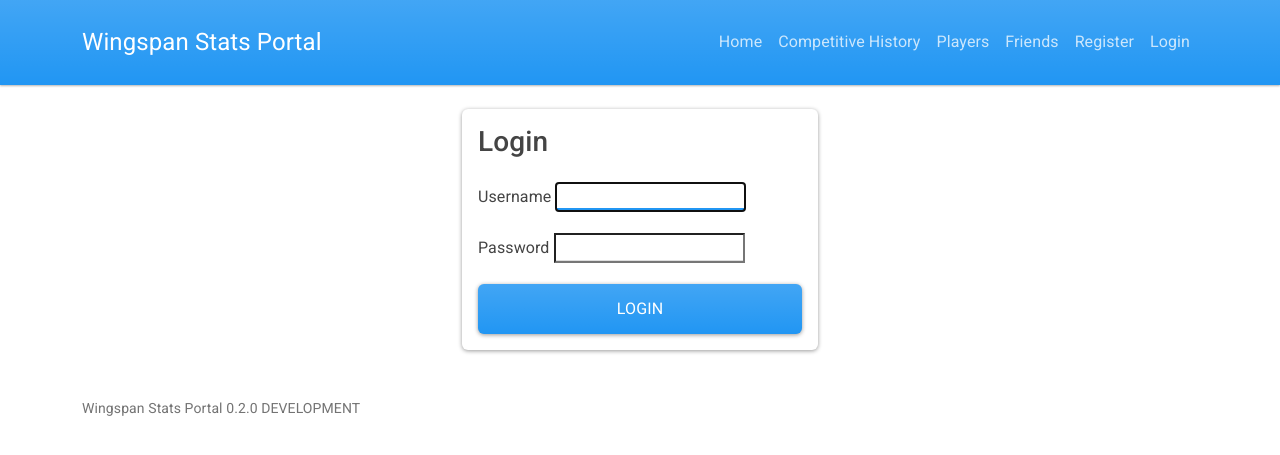
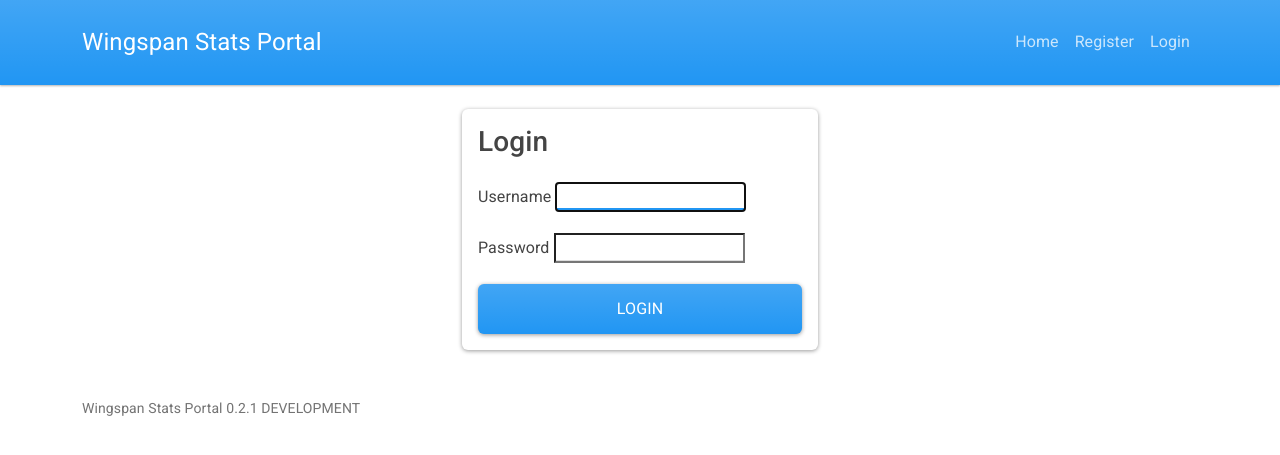
Before and after one commit to ndswecker/wingspan-stats-portal, a Django app: page /accounts/login/?next=/account/ in a window 1280 px wide. Shown: the top 455 px of the page. Run offline with Django 5.2, Linux system fonts and the light colour scheme; some libraries are stand-ins or nearby versions.

Commit message:
Clean up home for user type

```diff
--- a/app/config/settings/base.py
+++ b/app/config/settings/base.py
@@ -35,7 +35,7 @@ CSRF_TRUSTED_ORIGINS = env.list(
 )
 
 APPLICATION_NAME = "Wingspan Stats Portal"
-APPLICATION_VERSION = "0.2.0"
+APPLICATION_VERSION = "0.2.1"
 
 # Application definition
 
--- a/app/portal/templates/portal/base.html
+++ b/app/portal/templates/portal/base.html
@@ -31,106 +31,58 @@
 
             <div class="collapse navbar-collapse" id="mainNavbar">
                 <ul class="navbar-nav ms-auto">
+                    {# Public navigation #}
                     <li class="nav-item">
                         <a class="nav-link" href="{% url 'portal:home' %}">Home</a>
                     </li>
 
-                    <li class="nav-item">
-                        <a
-                            class="nav-link"
-                            href="{% url 'portal:competitive_history' %}">
-                            Competitive History
-                        </a>
-                    </li>
-
-                    <li class="nav-item">
-                        <a class="nav-link"
-                            href="{% url 'portal:player-overview' %}">
-                            Players
-                        </a>
-                    </li>
-
-                    <li class="nav-item">
-                        <a class="nav-link"
-                            href="{% url 'portal:friends' %}">
-                            Friends
-                        </a>
-                    </li>
-
                     {% if user.is_authenticated %}
+                        {# Player navigation #}
                         <li class="nav-item">
-                            <a class="nav-link"
-                                href="{% url 'portal:game-create' %}">
-                                Add Game
-                            </a>
+                            <a class="nav-link" href="{% url 'portal:player-overview' %}">Players</a>
+                        </li>
+                        <li class="nav-item">
+                            <a class="nav-link" href="{% url 'portal:competitive_history' %}">Competitive History</a>
+                        </li>
+                        <li class="nav-item">
+                            <a class="nav-link" href="{% url 'portal:player-score-trends' %}">Trends</a>
+                        </li>
+                        <li class="nav-item">
+                            <a class="nav-link" href="{% url 'portal:friends' %}">Friends</a>
+                        </li>
+                        <li class="nav-item">
+                            <a class="nav-link" href="{% url 'portal:game-create' %}">Add Game</a>
                         </li>
 
+                        {% if user.is_staff %}
+                            {# Staff navigation #}
+                            <li class="nav-item">
+                                <a class="nav-link" href="{% url 'portal:research-home' %}">Research</a>
+                            </li>
+                            <li class="nav-item">
+                                <a class="nav-link" href="/admin/">Admin</a>
+                            </li>
+                        {% endif %}
+
+                        {# Account actions #}
                         <li class="nav-item">
-                            <a
-                                class="nav-link"
-                                href="{% url 'portal:player-score-trends' %}">
-                                Trends
-                            </a>
+                            <a class="nav-link" href="{% url 'portal:account' %}">Account</a>
                         </li>
-
                         <li class="nav-item">
-                            <a
-                            class="nav-link"
-                            href="{% url 'portal:account' %}">
-                                Account
-                            </a>
-                        </li>
-
-                        <li class="nav-item">
-                            <form
-                                method="post"
-                                action="{% url 'logout' %}"
-                                class="d-inline"
-                            >
+                            <form method="post" action="{% url 'logout' %}" class="d-inline">
                                 {% csrf_token %}
-
-                                <button
-                                    type="submit"
-                                    class="nav-link border-0 bg-transparent"
-                                >
+                                <button type="submit" class="nav-link border-0 bg-transparent">
                                     Logout
                                 </button>
                             </form>
                         </li>
-
-                        {% if user.is_staff %}
-                            <li class="nav-item">
-                                <a
-                                    class="nav-link"
-                                    href="{% url 'portal:research-home' %}"
-                                >
-                                    Research
-                                </a>
-                            </li>
-
-                            <li class="nav-item">
-                                <a class="nav-link" href="/admin/">
-                                    Admin
-                                </a>
-                            </li>
-                        {% endif %}
                     {% else %}
+                        {# Anonymous navigation #}
                         <li class="nav-item">
-                            <a
-                                class="nav-link"
-                                href="{% url 'portal:register' %}"
-                            >
-                                Register
-                            </a>
+                            <a class="nav-link" href="{% url 'portal:register' %}">Register</a>
                         </li>
-
                         <li class="nav-item">
-                            <a
-                                class="nav-link"
-                                href="{% url 'login' %}"
-                            >
-                                Login
-                            </a>
+                            <a class="nav-link" href="{% url 'login' %}">Login</a>
                         </li>
                     {% endif %}
                 </ul>
@@ -166,6 +118,5 @@
     </footer>
 
     <script src="{% static 'portal/js/bootstrap.bundle.min.js' %}"></script>
-    <script src="{% static 'portal/js/htmx.min.js' %}"></script>
 </body>
 </html>
```
